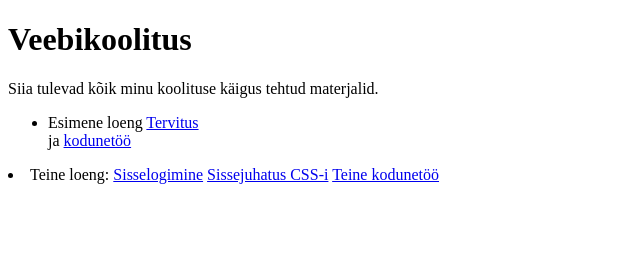
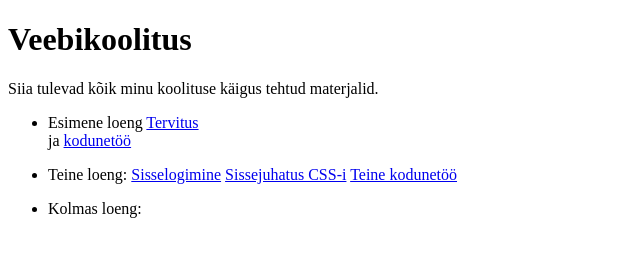
Before and after one commit to irisherman/Projektid, a plain HTML site: page index.html in a window 1280 px wide. Shown: the whole page, without its empty margins (0-640 px from the left). Drawn offline with Linux system fonts and the light colour scheme.

Commit message:
Update index.html

```diff
--- a/index.html
+++ b/index.html
@@ -12,11 +12,18 @@
     <ul>
         <li>Esimene loeng <a href="https://irisherman.github.io/Projektid/Loeng01/tervitus2.html">Tervitus</a></li> ja <a href="https://irisherman.github.io/Projektid/Loeng01/tervitus3.html">kodunetöö</a>
     </ul>
+    <ul>
     <li>
         Teine loeng:
         <a href="loeng02/">Sisselogimine</a>
         <a href="loeng02/puuviljad.html">Sissejuhatus CSS-i</a>
         <a href="loeng02/sisselogimine.html">Teine kodunetöö</a>
     </li>
+</ul>
+<ul>
+    <li>Kolmas loeng:
+
+    </li>
+</ul>
 </body>
 </html>
```
